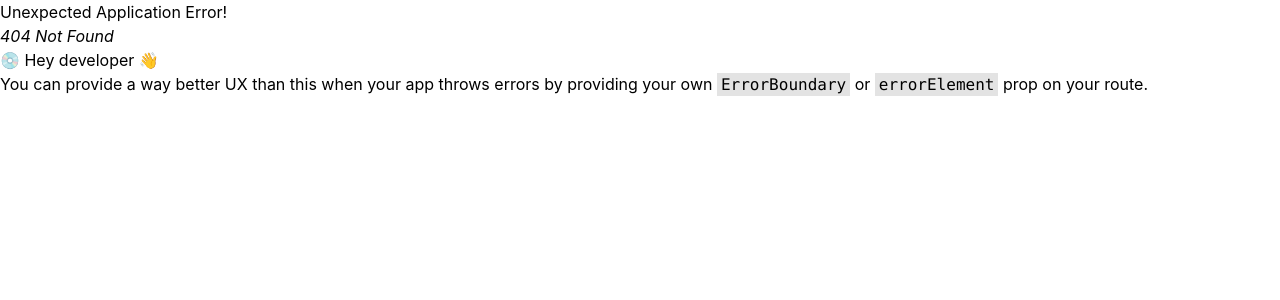
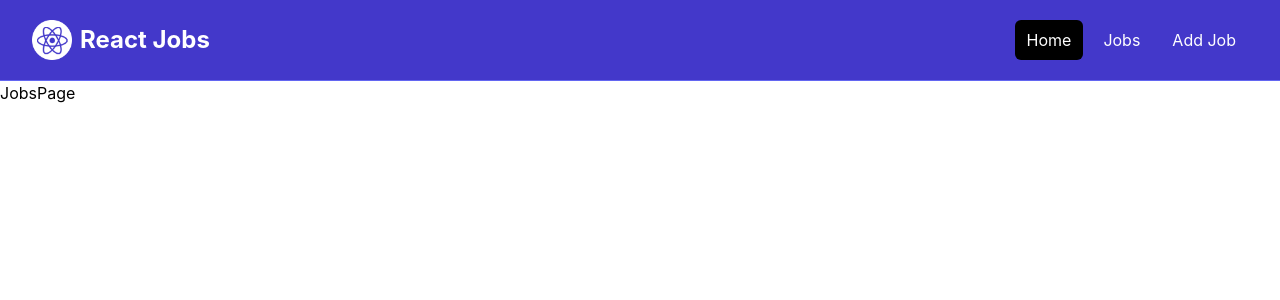
Before and after one commit to azuruo/react-jobs-project, a React (Vite) app: page /jobs in a window 1280 px wide. Before the commit this address had no page. Shown: the top 300 px of the page. Built offline with nearby package versions, Linux system fonts and the light colour scheme.

Commit message:
create JobsPage component and add route

```diff
--- a/src/App.jsx
+++ b/src/App.jsx
@@ -6,11 +6,14 @@
 } from 'react-router-dom';
 import MainLayout from './layouts/MainLayout';
 import HomePage from './pages/HomePage';
+import JobsPage from './pages/JobsPage';
+
 
 const router = createBrowserRouter(
   createRoutesFromElements(
     <Route path="/" element={<MainLayout />}>
       <Route index element={<HomePage />} />
+      <Route path='/jobs' element={<JobsPage />} />
     </Route>
   )
 );
--- /dev/null
+++ b/src/pages/JobsPage.jsx
@@ -0,0 +1,7 @@
+const JobsPage = () => {
+  return (
+    <div>JobsPage</div>
+  )
+}
+
+export default JobsPage
```
